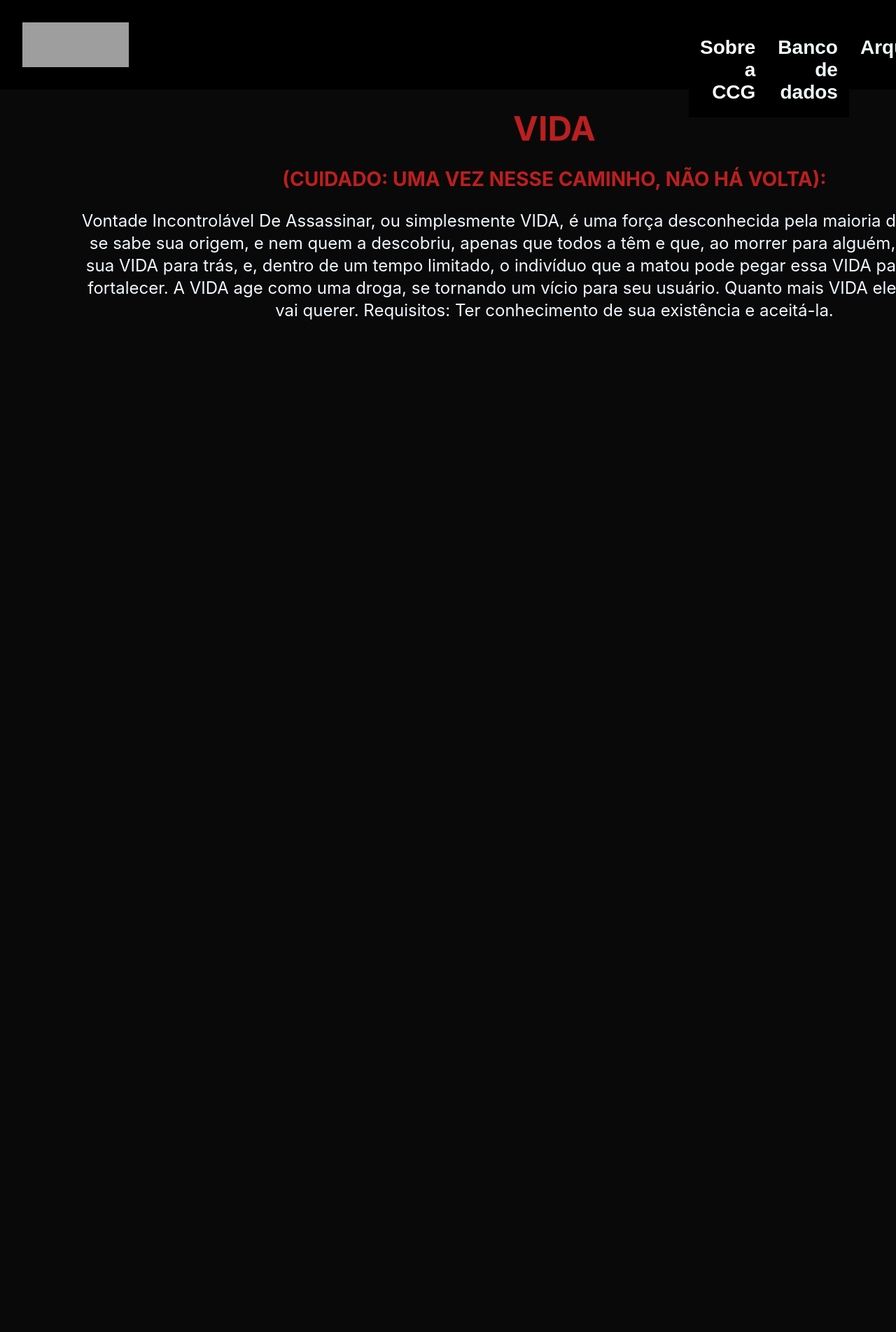
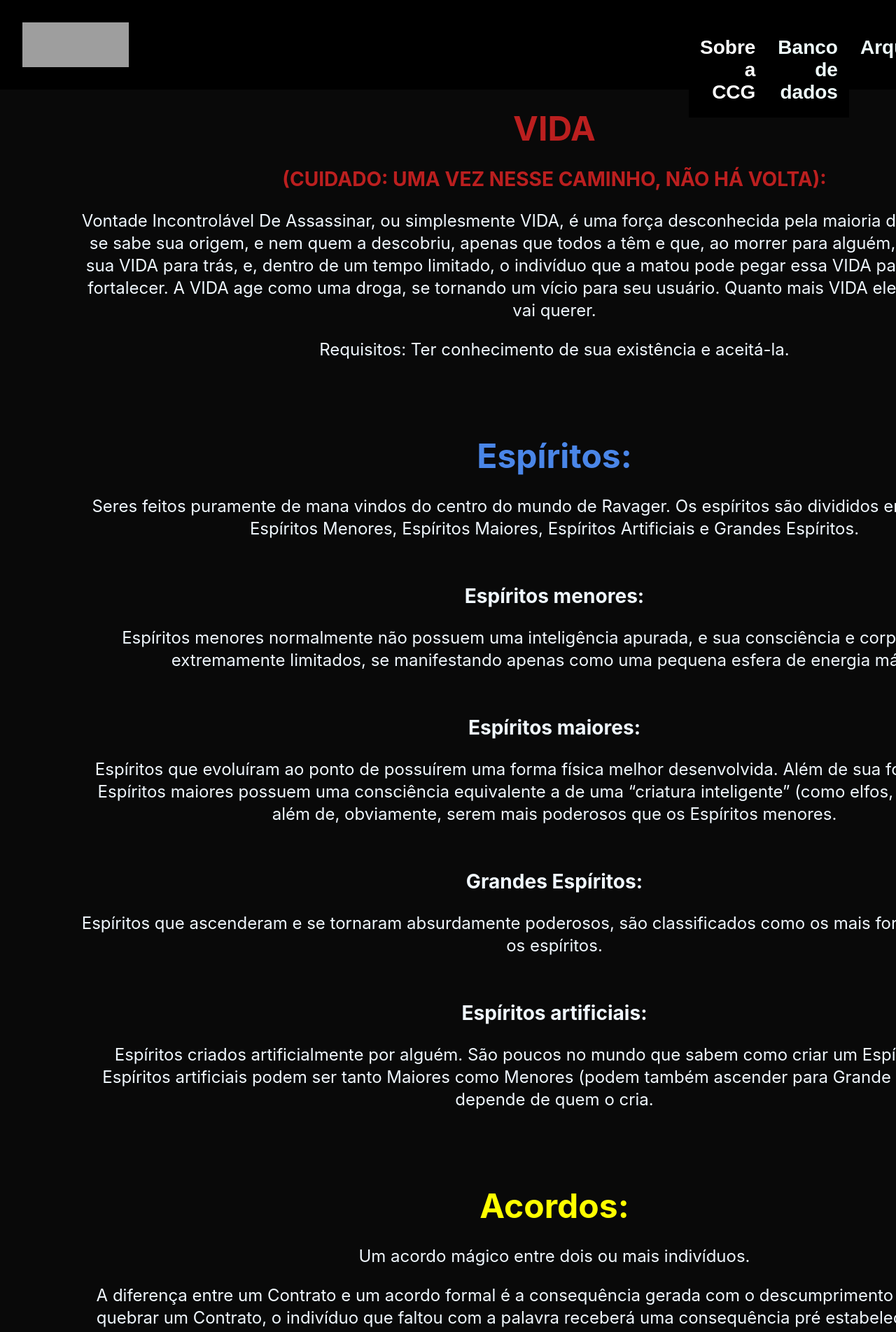
Before and after one commit to LuisHenriqueGavaJunior/ApocrifosRPG, a React (Vite) app: page /apocrifosrpg/conceitos in a window 1280 px wide. Shown: the top 1904 px of the page at 70% size. Before the commit the page ends 800 px from the top, so only its background shows below. Built offline with nearby package versions, Linux system fonts and the light colour scheme; grey boxes are pictures that could not be loaded.

Commit message:
Adição na página "conceitos"

```diff
--- a/src/pages/Banco/Conceitos/Conceitos.css
+++ b/src/pages/Banco/Conceitos/Conceitos.css
@@ -3,7 +3,7 @@
     margin-left: 14vh;
 }
 
-.Conceitotitulos{
+.Conceitosvida{
     text-align: center;
     font-size: 6vh;
     width: 170vh;
@@ -19,3 +19,23 @@
 .Cuidado{
     color: #bb1f1f;
 }
+
+.Conceitosespiritos{
+    text-align: center;
+    font-size: 6vh;
+    width: 170vh;
+    color: #4A86E8;
+    margin-top: 15vh;
+}
+
+.espacoconceitos{
+    margin-top: 8vh;
+}
+
+.Conceitocontratos{
+    text-align: center;
+    font-size: 6vh;
+    width: 170vh;
+    color: #FFFF00;
+    margin-top: 15vh;
+}
--- a/src/pages/Banco/Conceitos/Conceitos.jsx
+++ b/src/pages/Banco/Conceitos/Conceitos.jsx
@@ -4,12 +4,47 @@ function Conceitos() {
   return (
     <div className="Conceitos">
      <div className='ConteudoConceitos'>
-      <h2 className='Conceitotitulos'>VIDA</h2>
-       <h3 className='Cuidado'>(CUIDADO: UMA VEZ NESSE CAMINHO, NÃO HÁ VOLTA):</h3>
+      <section className='Vida'>
+       <h2 className='Conceitosvida'>VIDA</h2>
+        <h3 className='Cuidado'>(CUIDADO: UMA VEZ NESSE CAMINHO, NÃO HÁ VOLTA):</h3>
         Vontade Incontrolável De Assassinar, ou simplesmente VIDA, é uma força desconhecida pela maioria das pessoas.
         Não se sabe sua origem, e nem quem a descobriu, apenas que todos a têm e que, ao morrer para alguém, a pessoa deixa sua VIDA para trás, e, dentro de um tempo limitado, o indivíduo que a matou pode pegar essa VIDA para si, e assim se fortalecer.
         A VIDA age como uma droga, se tornando um vício para seu usuário. Quanto mais VIDA ele pegar, mais ele vai querer.
-        Requisitos: Ter conhecimento de sua existência e aceitá-la.
+        <p/>Requisitos: Ter conhecimento de sua existência e aceitá-la.
+      </section>
+
+      <section className='Espiritos'>
+        <h2 className='Conceitosespiritos'>Espíritos:</h2>
+
+        Seres feitos puramente de mana vindos do centro do mundo de Ravager. Os espíritos são divididos em 4 categorias: Espíritos Menores, Espíritos Maiores, Espíritos Artificiais e Grandes Espíritos.
+
+        <h3 className='espacoconceitos'>Espíritos menores:</h3>
+        Espíritos menores normalmente não possuem uma inteligência apurada, e sua consciência e corpo físico são extremamente limitados, se manifestando apenas como uma pequena esfera de energia mágica.
+
+        <h3 className='espacoconceitos'>Espíritos maiores:</h3>
+        Espíritos que evoluíram ao ponto de possuírem uma forma física melhor desenvolvida. Além de sua forma corpórea, Espíritos maiores possuem uma consciência equivalente a de uma “criatura inteligente” (como elfos, humanos etc), além de, obviamente, serem mais poderosos que os Espíritos menores.
+
+        <h3 className='espacoconceitos'>Grandes Espíritos:</h3>
+        Espíritos que ascenderam e se tornaram absurdamente poderosos, são classificados como os mais fortes dentre todos os espíritos.
+
+        <h3 className='espacoconceitos'>Espíritos artificiais:</h3>
+        Espíritos criados artificialmente por alguém. São poucos no mundo que sabem como criar um Espírito artificial.
+        Espíritos artificiais podem ser tanto Maiores como Menores (podem também ascender para Grande Espírito), tudo depende de quem o cria.
+      </section>
+
+      <section className='Contratos'>
+        <h2 className='Conceitocontratos'>Acordos:</h2>
+        Um acordo mágico entre dois ou mais indivíduos.
+        <p/>A diferença entre um Contrato e um acordo formal é a consequência gerada com o descumprimento do mesmo. Ao quebrar um Contrato, o indivíduo que faltou com a palavra receberá uma consequência pré estabelecida pelos dois participantes.
+        <p/>As condições de um Contrato são especificadas antes do acordo ser firmado, não podendo haver alterações a não ser que ambas as partes concordem em encerrá-lo e refazê-lo com novos termos.
+        <p/>Para um Contrato ser quebrado, é necessário que ambas as partes concordem que o mesmo seja encerrado.
+        <p/>Contratos se limitam apenas aos indivíduos nele inseridos, um terceiro não poderá ser afetado pelas condições do acordo firmado.
+
+        <h3 className='espacoconceitos'>Exemplo de Contrato 1:</h3> Um troll realiza um Contrato com um gnomo, onde as condições são do troll proteger o gnomo da melhor forma possível, e caso o Contrato seja descumprido o troll queimará.
+
+        <h3 className='espacoconceitos'>Exemplo de Contrato 2:</h3> Um espírito de fogo realiza um Juramento com um humano, onde nele o humano terá acesso a mana e algumas magias concedidas pelo espírito, em troca, o humano deverá tocar flauta para o espírito toda noite antes de dormir. Ambos firmaram que, em caso de descumprimento, nada aconteceria a nenhuma das partes.
+      </section>
+
      </div>
     </div>
   );
```
